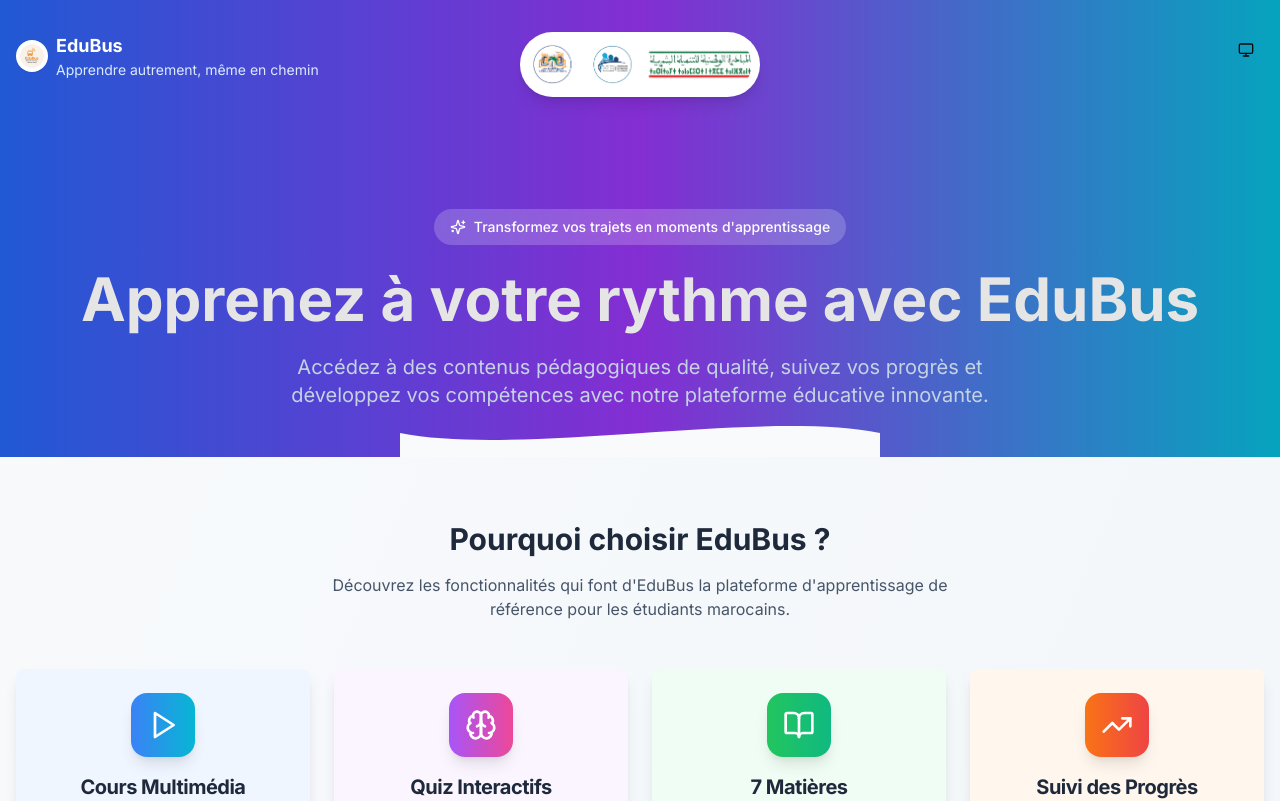
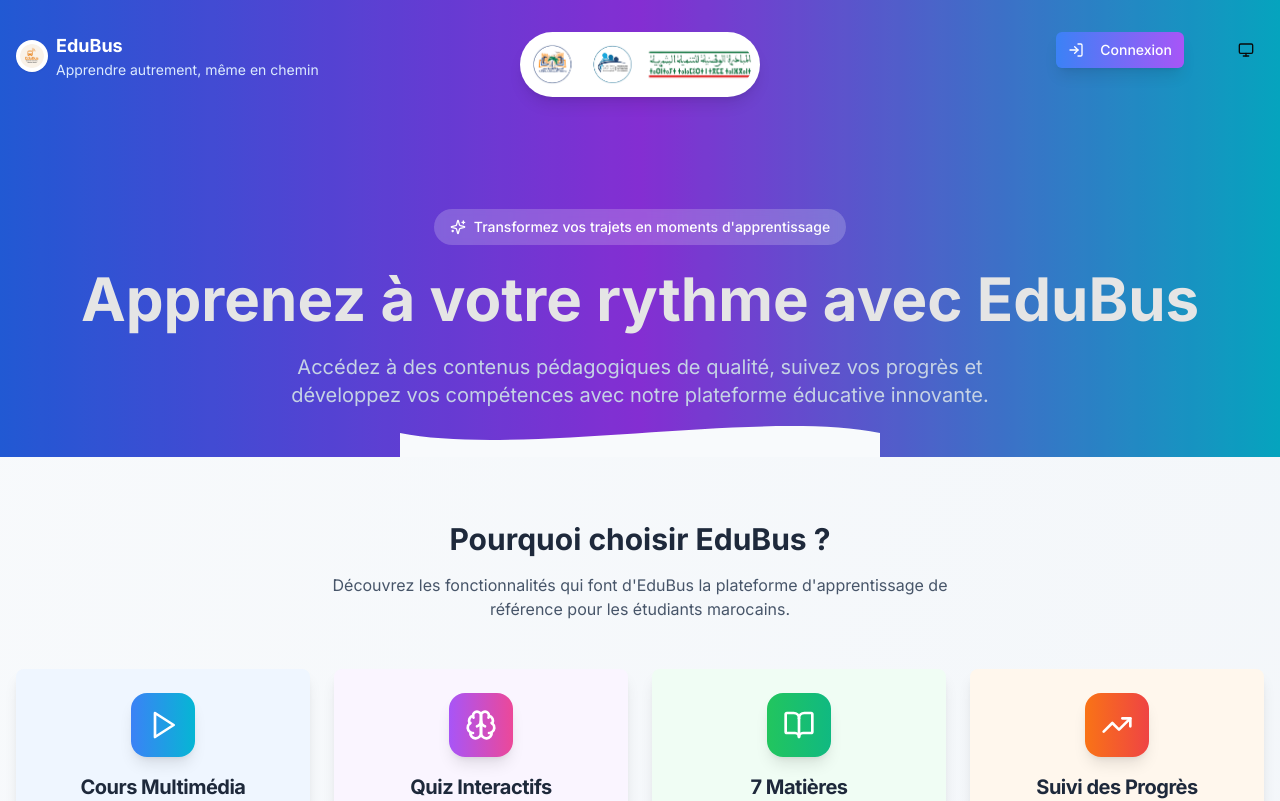
Before and after one commit to edubus2025/edubus-frontend, a Next.js app: page /login in a window 1280 px wide. Shown: the top 801 px of the page. Built offline with nearby package versions, Linux system fonts and the light colour scheme; no server answers.

Commit message:
✨ Bouton Connexion sticky avec scroll vers le formulaire

```diff
--- a/app/login/page.tsx
+++ b/app/login/page.tsx
@@ -9,7 +9,18 @@ import { Input } from "@/components/ui/input"
 import { Label } from "@/components/ui/label"
 import { Card, CardContent, CardDescription, CardHeader, CardTitle } from "@/components/ui/card"
 import { ThemeToggle } from "@/components/theme-toggle"
-import { BookOpen, Play, TrendingUp, Brain, CheckCircle, ArrowRight, GraduationCap, Star, Sparkles } from "lucide-react"
+import {
+  BookOpen,
+  Play,
+  TrendingUp,
+  Brain,
+  CheckCircle,
+  ArrowRight,
+  GraduationCap,
+  Star,
+  Sparkles,
+  LogIn,
+} from "lucide-react"
 import { cn } from "@/lib/utils"
 import { loginUser, registerUser, getCurrentUser, isAuthenticated, getStoredUser } from "@/lib/api"
 import { Tabs, TabsContent, TabsList, TabsTrigger } from "@/components/ui/tabs"
@@ -61,6 +72,16 @@ export default function LandingAndLoginPage() {
     }
     checkAuth()
   }, [router])
+
+  const scrollToLoginForm = () => {
+    const loginSection = document.getElementById("login-section")
+    if (loginSection) {
+      loginSection.scrollIntoView({
+        behavior: "smooth",
+        block: "center",
+      })
+    }
+  }
 
   const handleLogin = async (e: React.FormEvent, role: "student" | "teacher") => {
     e.preventDefault()
@@ -158,6 +179,16 @@ export default function LandingAndLoginPage() {
 
   return (
     <div className="min-h-screen bg-gradient-to-br from-neutral-50 to-neutral-100 dark:from-neutral-900 dark:to-neutral-800">
+      {/* Bouton de connexion fixe */}
+      <Button
+        onClick={scrollToLoginForm}
+        className="fixed top-4 md:top-8 right-20 md:right-24 z-50 bg-gradient-to-r from-blue-500 to-purple-500 hover:from-blue-600 hover:to-purple-600 text-white shadow-lg hover:shadow-xl transition-all duration-300"
+        size="sm"
+      >
+        <LogIn className="w-4 h-4 mr-2" />
+        Connexion
+      </Button>
+
       {/* Header avec logo et navigation */}
       <header className="relative overflow-hidden bg-gradient-to-r from-blue-600 via-purple-600 to-cyan-500">
         <div className="absolute inset-0 bg-black/10"></div>
@@ -323,7 +354,7 @@ export default function LandingAndLoginPage() {
         </section>
 
         {/* Section Connexion/Inscription */}
-        <section className="max-w-md mx-auto">
+        <section id="login-section" className="max-w-md mx-auto">
           <Card className="shadow-2xl border-0 bg-white/80 dark:bg-neutral-800/80 backdrop-blur-sm">
             <CardHeader className="text-center space-y-4 p-4 md:p-6">
               <div className="w-12 h-12 md:w-16 md:h-16 bg-gradient-to-r from-blue-500 to-purple-500 rounded-xl md:rounded-2xl mx-auto flex items-center justify-center">
```
Lines whose indentation alone changed are shown as unchanged.
